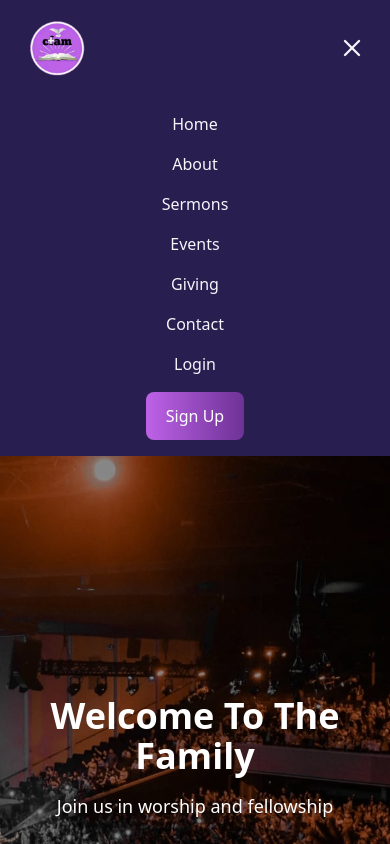
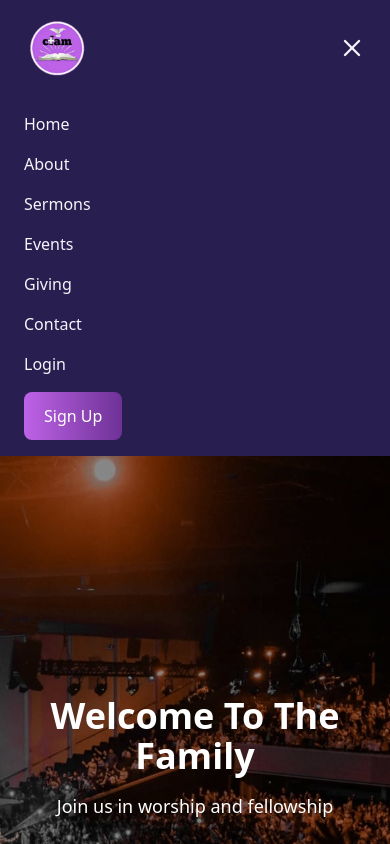
Before and after one commit to Alex-mfoniso/CFAM, a React (Vite) app in the folder frontend/: page / in a window 390 px wide. Both pictures are taken after a click on the button 352 px from the left and 48 px from the top of the page. Shown: the top 844 px of the page. Built offline with nearby package versions, Linux system fonts and the light colour scheme; no server answers.

Commit message:
updated Navbar

```diff
--- a/frontend/src/components/Navbar.jsx
+++ b/frontend/src/components/Navbar.jsx
@@ -80,7 +80,7 @@ const Navbar = () => {
             transition={{ duration: 0.4, ease: "easeInOut" }}
             className="md:hidden navbar shadow-md overflow-hidden"
           >
-            <div className="flex flex-col items-center text-center space-y-4 px-6 py-4">
+            <div className="flex flex-col items-start space-y-4 px-6 py-4"> {/* Changed items-center to items-start */}
               <Link to="/" className="hover:text-blue-600" onClick={() => setIsOpen(false)}>Home</Link>
               <Link to="/about" className="hover:text-blue-600" onClick={() => setIsOpen(false)}>About</Link>
               <Link to="/sermons" className="hover:text-blue-600" onClick={() => setIsOpen(false)}>Sermons</Link>
@@ -92,7 +92,7 @@ const Navbar = () => {
               {!user ? (
                 <>
                   <Link to="/login" className="hover:text-blue-600" onClick={() => setIsOpen(false)}>Login</Link>
-                  <Link to="/signup" className="button px-4 py-2 rounded-md hover:bg-blue-700 transition text-center" onClick={() => setIsOpen(false)}>
+                  <Link to="/signup" className="button px-4 py-2 rounded-md hover:bg-blue-700 transition text-left" onClick={() => setIsOpen(false)}>
                     Sign Up
                   </Link>
                 </>
```
